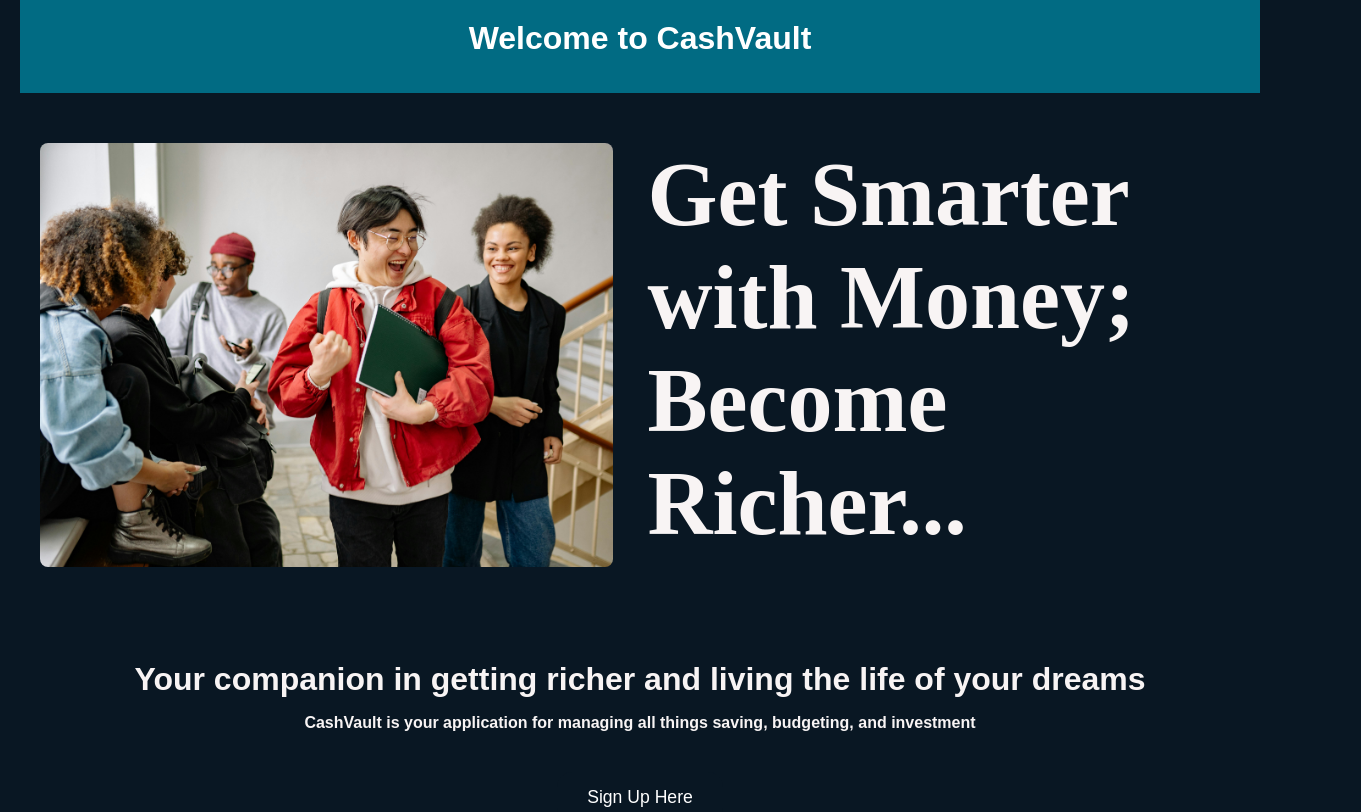
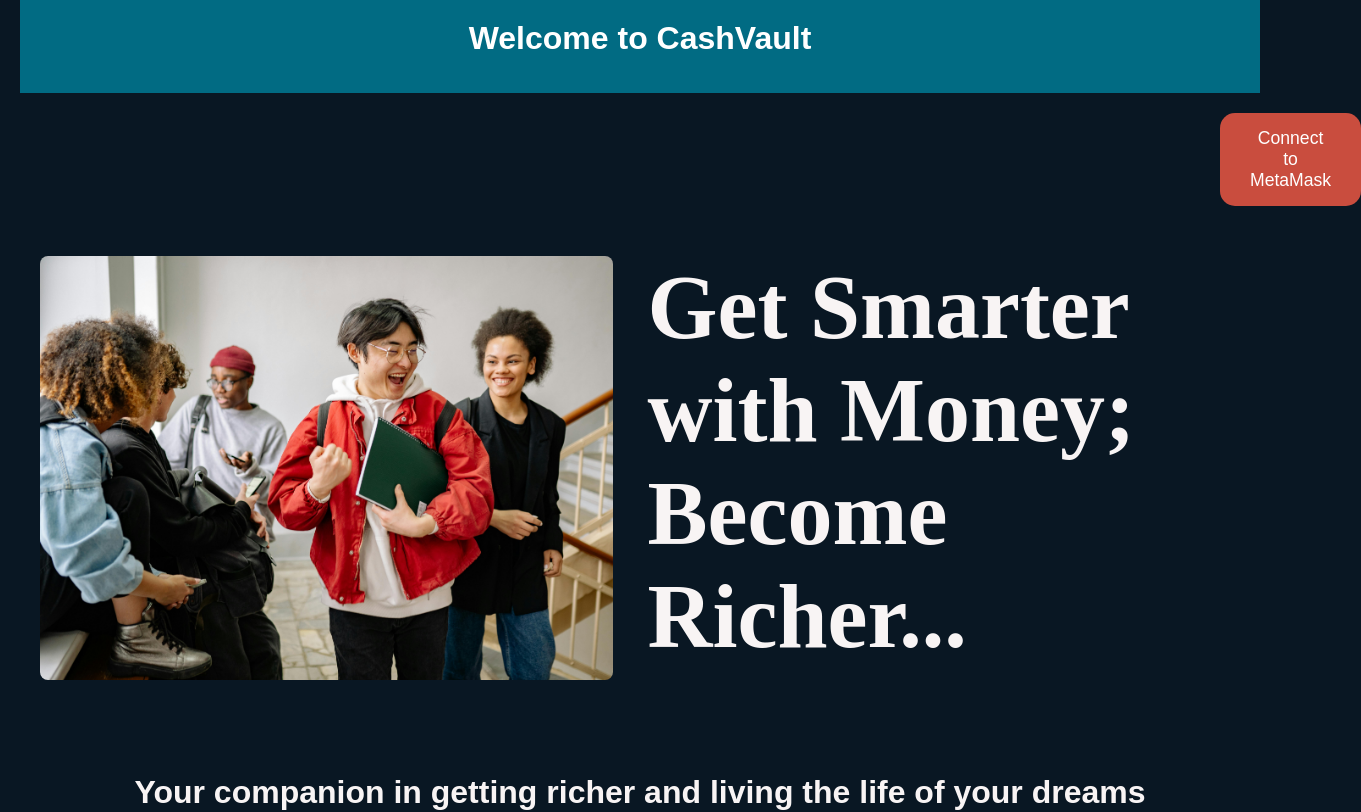
Before and after one commit to johnfawole/CashVault, a Next.js app: page / in a window 1280 px wide. Shown: the top 812 px of the page, 1361 px wide, since content can reach past the window. Built offline with nearby package versions, Linux system fonts and the light colour scheme.

Commit message:
added connect MetaMask

```diff
--- /dev/null
+++ b/src/components/ConnectWallet.js
@@ -0,0 +1,47 @@
+import { useState, useEffect } from "react";
+import Web3 from "web3";
+import styles from '../styles/Home.module.css';
+
+export default function ConnectWallet() {
+  const [account, setAccount] = useState(null);
+  const [web3, setWeb3] = useState(null);
+
+  useEffect(() => {
+    if (typeof window !== "undefined" && window.ethereum && window.ethereum.isMetaMask) {
+      setWeb3(new Web3(window.ethereum));
+    }
+  }, []);
+
+  const connectWallet = async () => {
+    if (!window.ethereum || !window.ethereum.isMetaMask) {
+      alert("MetaMask not detected. Please install MetaMask.");
+      return;
+    }
+
+    try {
+      const accounts = await window.ethereum.request({
+        method: "eth_requestAccounts",
+      });
+      setAccount(accounts[0]);
+    } catch (error) {
+      console.error("Error connecting to MetaMask:", error);
+    }
+  };
+
+  return (
+    <div className="flex flex-col items-center space-y-4">
+      <button
+        onClick={connectWallet}
+        className={styles.connectButton}
+      >
+        {account ? `Connected: ${account.slice(0, 6)}...${account.slice(-4)}` : "Connect to MetaMask"}
+      </button>
+
+      {account && (
+        <div className="text-sm bg-gray-100 px-4 py-2 rounded-lg shadow-inner">
+          ✅ Connected: <span className="font-mono">{account}</span>
+        </div>
+      )}
+    </div>
+  );
+}
--- a/src/pages/automatic-saving.js
+++ b/src/pages/automatic-saving.js
@@ -1,5 +1,6 @@
 import React, { useState } from "react";
 import styles from "../styles/AutomaticSaving.module.css";
+import ConnectWallet from "../components/ConnectWallet";
 
 const AutomaticSaving = () => {
   // ✅ Define state variables outside handleSubmit
@@ -21,6 +22,7 @@ const AutomaticSaving = () => {
       <header className={styles.header}>
         <h1>Welcome to CashVault</h1>
       </header>
+      <ConnectWallet />
       <div className={styles.card}>
         <h2 className={styles.title}>Automatic Saving</h2>
         <form onSubmit={handleSubmit} className={styles.form}>
--- a/src/pages/index.js
+++ b/src/pages/index.js
@@ -4,11 +4,14 @@ import Footer from '../components/Footer';
 import styles from '../styles/Home.module.css';
 import imageStyles from '../styles/Images.module.css';
 import Link from 'next/link';
+import ConnectWallet from "../components/ConnectWallet";
+
 
 const LandingPage = () => {
   return (
     <div>
       <Header />
+      <ConnectWallet />
       <div className={styles.landingSection}>
         <div className={styles.imageContainer}>
           <img src="/images/landing-image.png"
--- a/src/pages/lockup.js
+++ b/src/pages/lockup.js
@@ -1,5 +1,6 @@
 import React, { useState } from "react";
 import styles from "../styles/AutomaticSaving.module.css";
+import ConnectWallet from "../components/ConnectWallet";
 
 const LockupFunds = () => {
   const [amount, setAmount] = useState("");
@@ -21,6 +22,7 @@ const LockupFunds = () => {
       <header className={styles.header}>
         <h1>Welcome to CashVault</h1>
       </header>
+      <ConnectWallet />
 
       <div className={styles.card}>
         <h2 className={styles.title}>Lockup Funds</h2>
--- a/src/pages/manual-saving.js
+++ b/src/pages/manual-saving.js
@@ -1,5 +1,6 @@
 import React, { useState } from "react";
 import styles from "../styles/AutomaticSaving.module.css";
+import ConnectWallet from "../components/ConnectWallet";
 
 const ManualSaving = () => {
     const [amount, setAmount] = useState("");
@@ -20,6 +21,7 @@ const ManualSaving = () => {
             <header className={styles.header}>
                 <h1>Welcome to CashVault</h1>
             </header>
+            <ConnectWallet />
             <div className={styles.card}>
                 <h2 className={styles.title}>Manual Saving</h2>
                 <form onSubmit={handleSubmit} className={styles.form}>
--- a/src/styles/Home.module.css
+++ b/src/styles/Home.module.css
@@ -160,26 +160,21 @@
   margin: 10px 0 0 0;
 }
 
-@media (max-width: 768px) {
-  .budgetingContent {
-    flex-direction: column;
-    align-items: center;
-  }
+.connectButton {
+  padding: 15px 30px;
+  background-color: #c94d3e;
+  color: white;
+  border: none;
+  border-radius: 15px;
+  cursor: pointer;
+  font-size: 1.1rem;
+  transition: background-color 0.3s, transform 0.3s;
+  margin-top: 20px;
+  align-self: flex-start;
+  margin-left: 1200px;
+}
 
-  .budgetingImage {
-    width: 100%;
-    margin-left: 0;
-    margin-top: 20px;
-  }
-
-  .scrollSection {
-    flex-direction: column;
-    align-items: center;
-  }
-
-  .scrollImage {
-    width: 100%;
-    margin-right: 0;
-    margin-bottom: 20px;
-  }
+.connectButton:hover {
+  background-color: #005bb5;
+  transform: scale(1.05);
 }
```
Also changed, not shown: package.json (+16 -1 lines), src/context/Web3Provider.js (added, +18 -0 lines), utils/wagmiConfig.js (added, +27 -0 lines), 1 other file (tests, documents, lock files or other folders).
